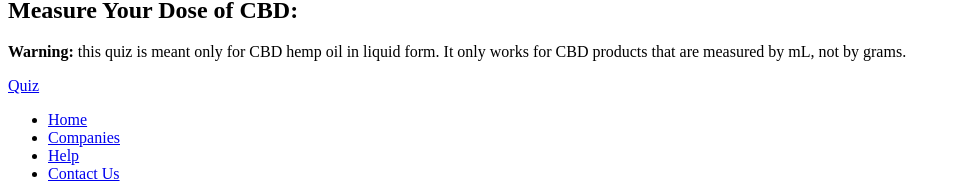
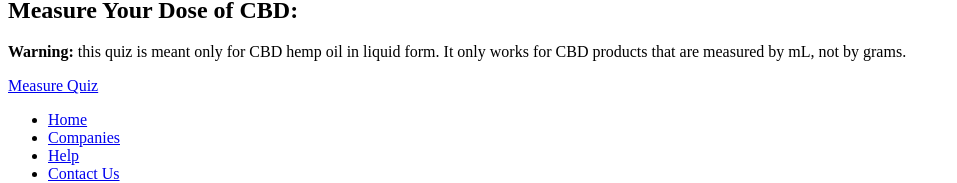
Before and after one commit to cbvargas5/Accu-Hemp, a React app: page /measure in a window 1280 px wide. Shown: the part 624-807 px from the top of the page, without its empty margins (0-957 px from the left). Built offline with nearby package versions, Linux system fonts and the light colour scheme; the HTML template or start-up script is replaced by a standard one.

Commit message:
replaced quiz text with a button

```diff
--- a/client/src/components/pages/MeasurePage.jsx
+++ b/client/src/components/pages/MeasurePage.jsx
@@ -1,7 +1,7 @@
 import React, { Component } from 'react'
-import { Switch, Route, Link } from 'react-router-dom';
+import { Link } from 'react-router-dom';
 import { connect } from 'react-redux'
-
+import ButtonCard from '../cards/ButtonCard.jsx';
 
 
 class MeasurePage extends Component {
@@ -19,8 +19,8 @@ class MeasurePage extends Component {
           <h2>Measure Your Dose of CBD:</h2>
           <p><strong>Warning:</strong> this quiz is meant only for CBD hemp oil in liquid form. It only works for CBD products that are measured by mL, not by grams.</p>
         </section>
-        <section className="big-card">
-          <Link to="/measure/measure-quiz">Quiz</Link>
+        <section>
+          <ButtonCard link="/measure/measure-quiz" icon="fas fa-syringe">Measure Quiz</ButtonCard>
         </section>
       </section>
     )
```
